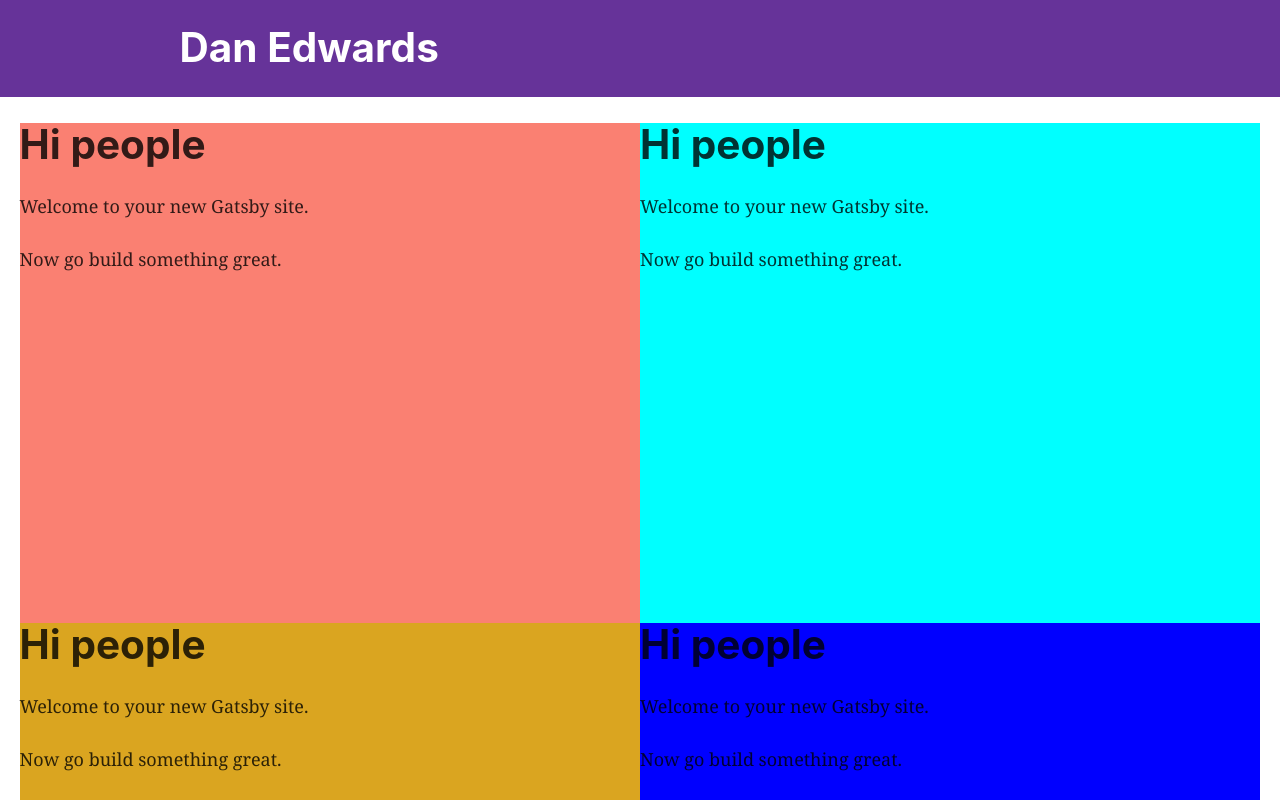
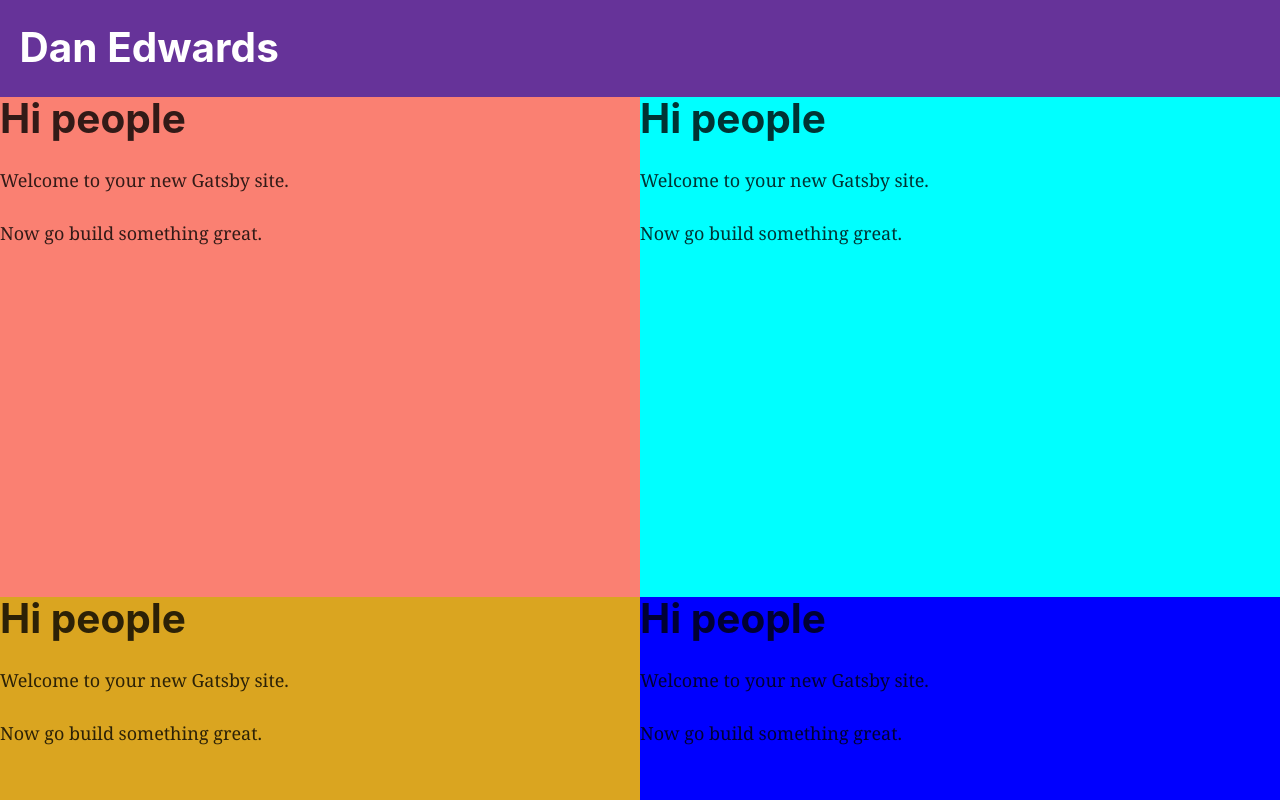
Before and after one commit to cdanwards/new-portfolio, a Gatsby site: page / in a window 1280 px wide. Shown: the top 800 px of the page. Built offline with nearby package versions, Linux system fonts and the light colour scheme; Gatsby itself is replaced by a stand-in of ours.

Commit message:
Added Stuff

```diff
--- a/src/components/header.js
+++ b/src/components/header.js
@@ -6,13 +6,11 @@ const Header = ({ siteTitle }) => (
   <header
     style={{
       background: `rebeccapurple`,
-      marginBottom: `1.45rem`,
     }}
   >
     <div
       style={{
         margin: `0 auto`,
-        maxWidth: 960,
         padding: `1.45rem 1.0875rem`,
       }}
     >
--- a/src/components/layout.js
+++ b/src/components/layout.js
@@ -29,8 +29,6 @@ const Layout = ({ children }) => {
       <div
         style={{
           margin: `0 auto`,
-          padding: `0px 1.0875rem 1.45rem`,
-          paddingTop: 0,
         }}
       >
         <main>{children}</main>
```
